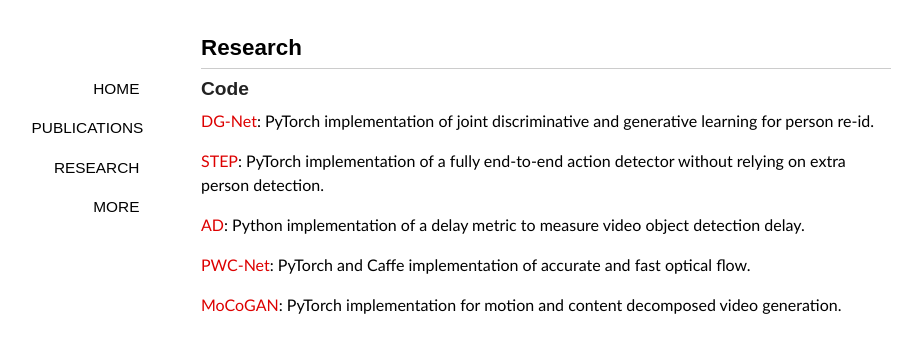
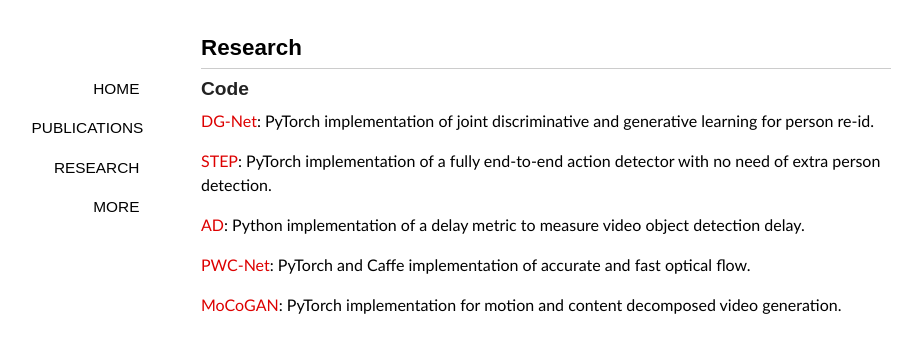
Before and after one commit to xiaodongyang/xiaodongyang.github.io, a Jekyll site: the page built from research/index.md, in a window 1280 px wide. Shown: the top 337 px of the page, without its empty margins (94-1005 px from the left). Built offline with Jekyll 4.4.1, drawn with Linux system fonts in a browser that asks for light colours; some web fonts are replaced.

Commit message:
Update index.md

```diff
--- a/research/index.md
+++ b/research/index.md
@@ -7,7 +7,7 @@
 
 [DG-Net](https://github.com/NVlabs/DG-Net): PyTorch implementation of joint discriminative and generative learning for person re-id.
 
-[STEP](https://github.com/NVlabs/STEP): PyTorch implementation of a fully end-to-end action detector without relying on extra person detection.
+[STEP](https://github.com/NVlabs/STEP): PyTorch implementation of a fully end-to-end action detector with no need of extra person detection.
 
 [AD](https://github.com/RalphMao/VMetrics): Python implementation of a delay metric to measure video object detection delay.
 
```
